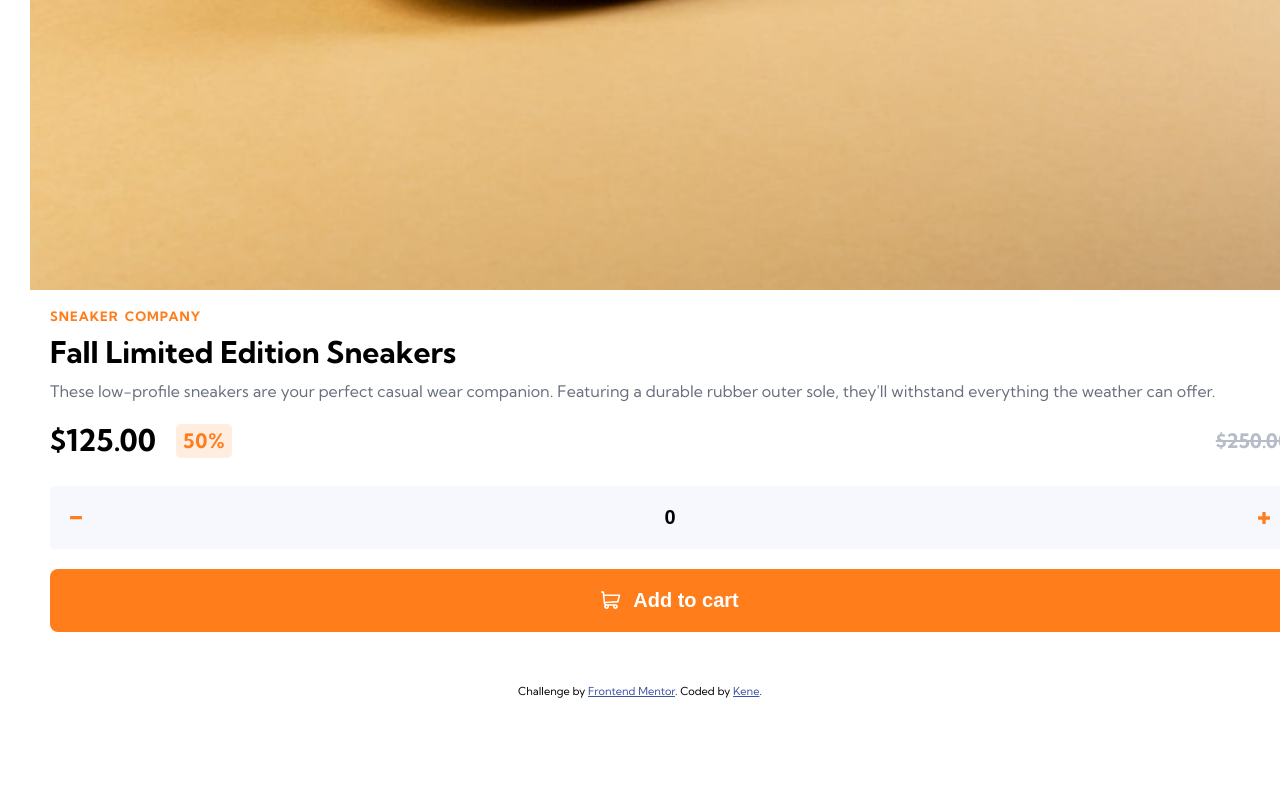
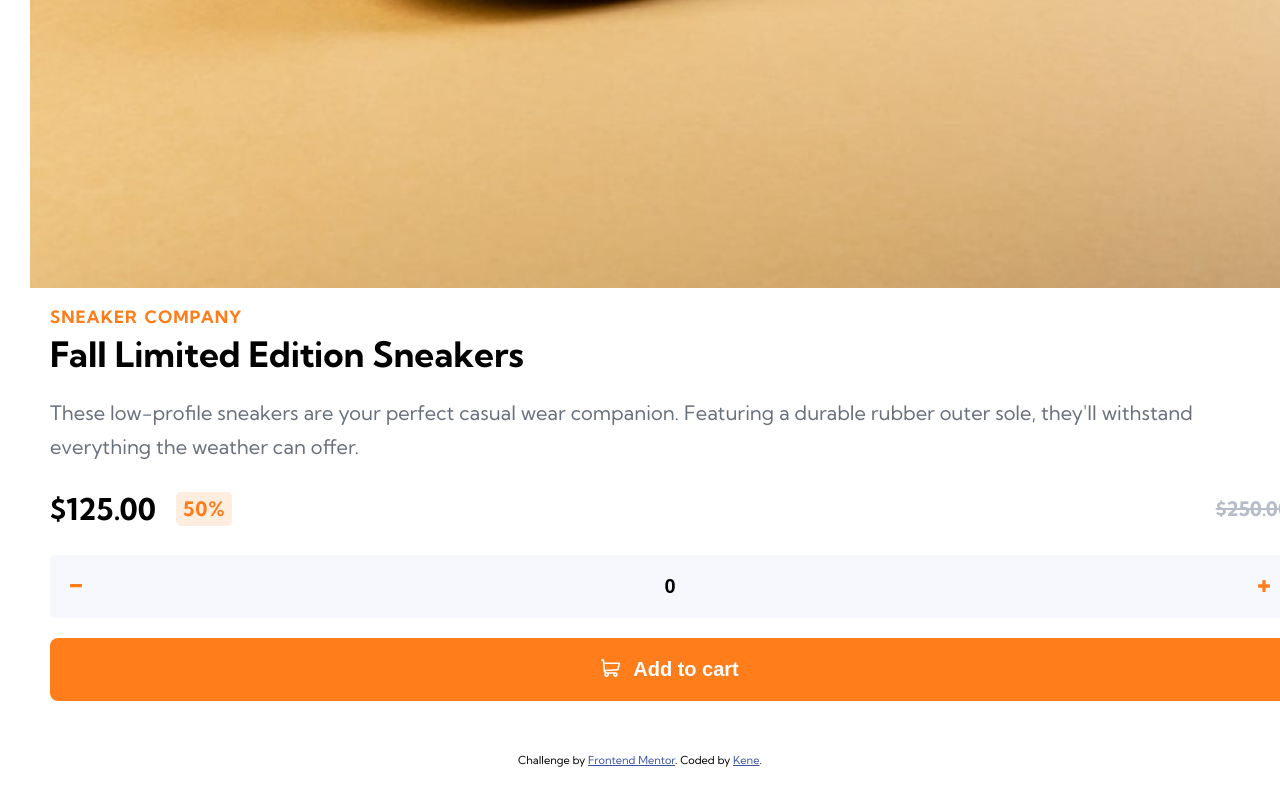
Before and after one commit to kenebebh/E-commerce-product-page, a website: page index.html in a window 1280 px wide. Shown: the part 1108-1908 px from the top of the page. Before the commit the page ends 1839 px from the top, so only its background shows below. Drawn offline with Linux system fonts and the light colour scheme.

Commit message:
adjusted font sizes

```diff
--- a/sass/_content.scss
+++ b/sass/_content.scss
@@ -38,15 +38,17 @@
   text-transform: uppercase;
   letter-spacing: 0.1rem;
   word-spacing: 0.2rem;
-  font-size: 1.3rem;
+  font-size: 1.7rem;
 }
 .product-name {
-  font-size: 3rem;
+  font-size: 3.5rem;
+  line-height: normal;
+  margin-bottom: 2rem;
 }
 
 .product-info {
-  font-size: 1.6rem;
-  // letter-spacing: 0.rem;
+  font-size: 2rem;
+  margin-bottom: 1rem;
 }
 
 .product-price-box {
--- a/sass/_header.scss
+++ b/sass/_header.scss
@@ -4,6 +4,7 @@
 
 .product-header {
   font-size: 4rem;
+  margin-top: -0.2rem;
 }
 
 .cart-product-image {
```
Also changed, not shown: css/style.css.
